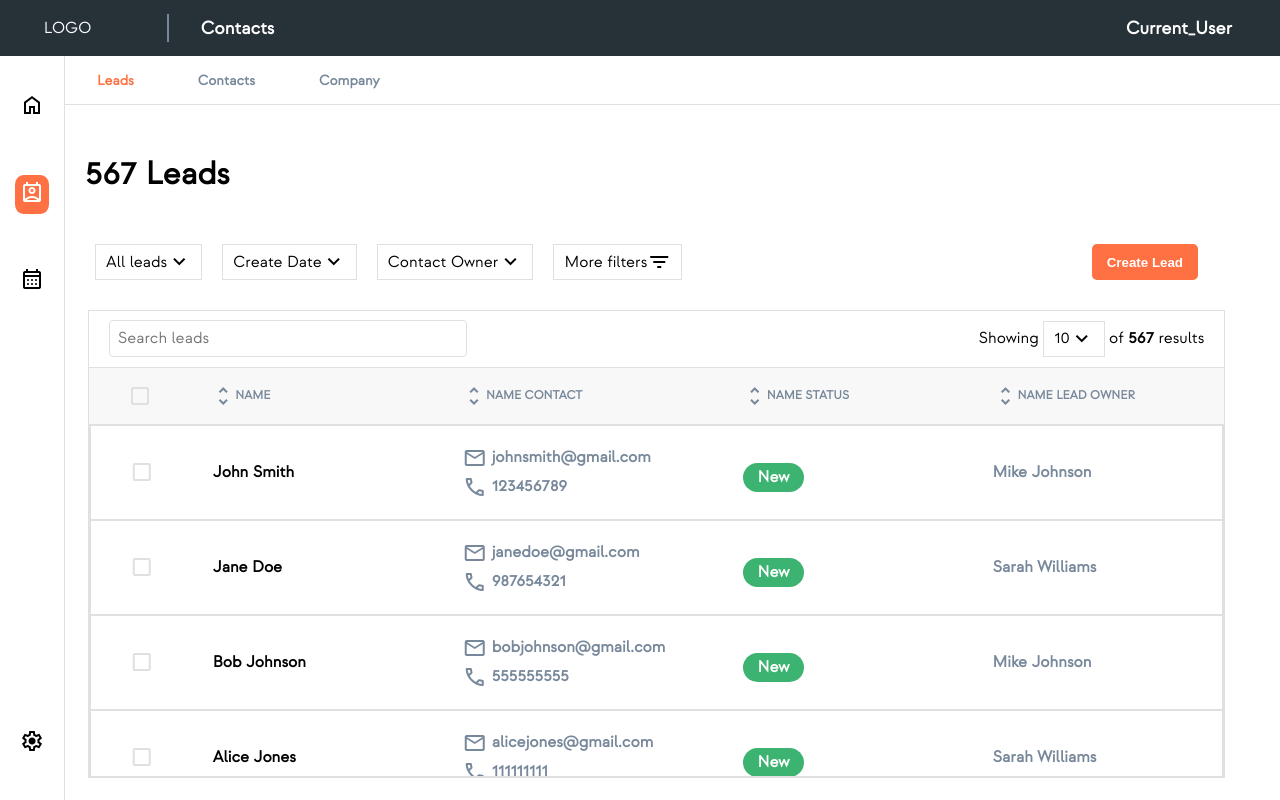
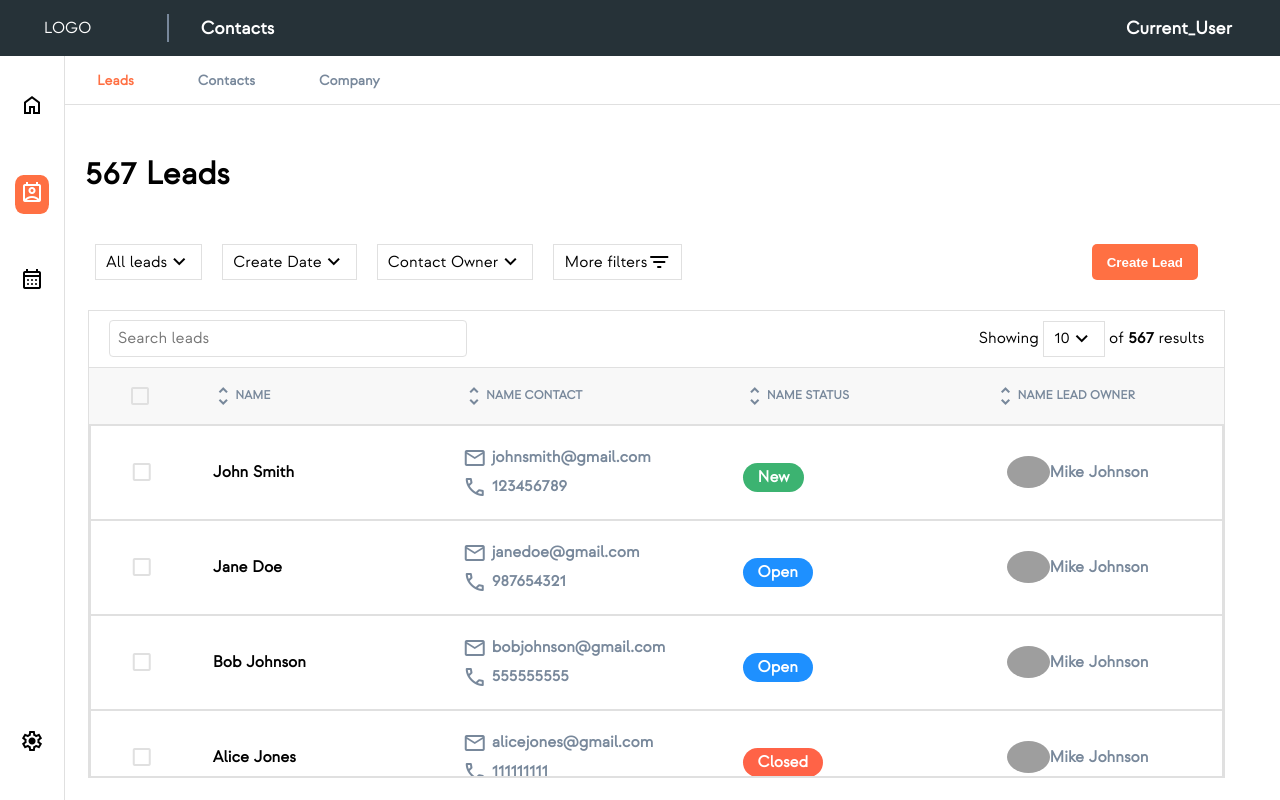
Before and after one commit to jacksonkalmbach/PipelinePro, a React (Create React App) app: page /dashboard in a window 1280 px wide. Both pictures are taken after a click on the element "perm_contact_calendar". Built offline with nearby package versions, Linux system fonts and the light colour scheme; grey boxes are pictures that could not be loaded.

Commit message:
add account exec select container

```diff
--- a/src/LEAD_DATA.json
+++ b/src/LEAD_DATA.json
@@ -6,7 +6,8 @@
       "lastName": "Smith",
       "phone": "123456789",
       "email": "johnsmith@gmail.com",
-      "leadOwner": "Mike Johnson"
+      "leadOwner": "Mike Johnson",
+      "leadStatus": "New"
     },
     {
       "id": 2,
@@ -14,7 +15,8 @@
       "lastName": "Doe",
       "phone": "987654321",
       "email": "janedoe@gmail.com",
-      "leadOwner": "Sarah Williams"
+      "leadOwner": "Sarah Williams",
+      "leadStatus": "Open"
     },
     {
       "id": 3,
@@ -22,7 +24,8 @@
       "lastName": "Johnson",
       "phone": "555555555",
       "email": "bobjohnson@gmail.com",
-      "leadOwner": "Mike Johnson"
+      "leadOwner": "Mike Johnson",
+      "leadStatus": "Open"
     },
     {
       "id": 4,
@@ -30,7 +33,8 @@
       "lastName": "Jones",
       "phone": "111111111",
       "email": "alicejones@gmail.com",
-      "leadOwner": "Sarah Williams"
+      "leadOwner": "Sarah Williams",
+      "leadStatus": "Closed"
     },
     {
       "id": 5,
@@ -38,7 +42,8 @@
       "lastName": "Brown",
       "phone": "222222222",
       "email": "michaelbrown@gmail.com",
-      "leadOwner": "Mike Johnson"
+      "leadOwner": "Mike Johnson",
+      "leadStatus": "Warm"
     },
     {
       "id": 6,
@@ -46,7 +51,8 @@
       "lastName": "Davis",
       "phone": "333333333",
       "email": "emilydavis@gmail.com",
-      "leadOwner": "Sarah Williams"
+      "leadOwner": "Sarah Williams",
+      "leadStatus": "New"
     },
     {
       "id": 7,
@@ -54,7 +60,8 @@
       "lastName": "Wilson",
       "phone": "444444444",
       "email": "danielwilson@gmail.com",
-      "leadOwner": "Mike Johnson"
+      "leadOwner": "Mike Johnson",
+      "leadStatus": "Open"
     },
     {
       "id": 8,
@@ -62,7 +69,8 @@
       "lastName": "Taylor",
       "phone": "555555555",
       "email": "jessicataylor@gmail.com",
-      "leadOwner": "Sarah Williams"
+      "leadOwner": "Sarah Williams",
+      "leadStatus": "Closed"
     },
     {
       "id": 9,
@@ -70,7 +78,8 @@
       "lastName": "Anderson",
       "phone": "666666666",
       "email": "davidanderson@gmail.com",
-      "leadOwner": "Mike Johnson"
+      "leadOwner": "Mike Johnson",
+      "leadStatus": "Warm"
     },
     {
       "id": 10,
@@ -78,7 +87,8 @@
       "lastName": "Clark",
       "phone": "777777777",
       "email": "rachelclark@gmail.com",
-      "leadOwner": "Sarah Williams"
+      "leadOwner": "Sarah Williams",
+      "leadStatus": "New"
     },
     {
       "id": 11,
@@ -86,7 +96,8 @@
       "lastName": "Walker",
       "phone": "888888888",
       "email": "brianwalker@gmail.com",
-      "leadOwner": "Mike Johnson"
+      "leadOwner": "Mike Johnson",
+      "leadStatus": "Open"
     },
     {
       "id": 12,
@@ -94,7 +105,8 @@
       "lastName": "Hall",
       "phone": "999999999",
       "email": "rebeccahall@gmail.com",
-      "leadOwner": "Sarah Williams"
+      "leadOwner": "Sarah Williams",
+      "leadStatus": "Closed"
     },
     {
       "id": 13,
@@ -102,7 +114,8 @@
       "lastName": "Garcia",
       "phone": "1010101010",
       "email": "ethangarcia@gmail.com",
-      "leadOwner": "Mike Johnson"
+      "leadOwner": "Mike Johnson",
+      "leadStatus": "Warm"
     }
   ]
 }
--- /dev/null
+++ b/src/components/employees/AccountManagerSelect.styles.scss
@@ -0,0 +1,30 @@
+@import "../../styles/variables";
+
+.ae-select-container {
+  display: flex;
+  height: 3vh;
+  width: fit-content;
+  gap: 10px;
+  align-items: center;
+  padding: 10px 15px;
+
+  .profile-pic-container {
+    height: 2rem;
+    width: 2rem;
+
+    img {
+      height: 100%;
+      width: auto;
+      object-fit: cover;
+      border-radius: 50%;
+    }
+  }
+
+  .ae-fullname {
+    display: flex;
+    font-size: 1.5vh;
+    margin: auto 0;
+    font-size: 16px;
+    color: $theme-grey;
+  }
+}
--- /dev/null
+++ b/src/components/employees/AccountManagerSelect.tsx
@@ -0,0 +1,28 @@
+import React from "react";
+
+import "./AccountManagerSelect.styles.scss";
+
+interface AccoutManagerSelectProps {
+  firstName: string;
+  lastName: string;
+  profilePic: string;
+}
+
+const AccoutManagerSelect = ({
+  firstName,
+  lastName,
+  profilePic,
+}: AccoutManagerSelectProps) => {
+  return (
+    <div className="ae-select-container">
+      <div className="profile-pic-container">
+        <img src={profilePic} alt="profile" />
+      </div>
+      <div className="ae-fullname">
+        {firstName} {lastName}
+      </div>
+    </div>
+  );
+};
+
+export default AccoutManagerSelect;
--- a/src/components/lead-row-item/LeadRowItem.tsx
+++ b/src/components/lead-row-item/LeadRowItem.tsx
@@ -3,6 +3,7 @@ import LeadRowStatus from "../lead-row-status/LeadRowStatus";
 import { useSelector } from "react-redux";
 
 import "./LeadRowItem.styles.scss";
+import AccoutManagerSelect from "../employees/AccountManagerSelect";
 
 interface LeadRowItemProps {
   firstName: string;
@@ -10,6 +11,7 @@ interface LeadRowItemProps {
   email: string;
   phone: string;
   owner: string;
+  status: string;
 }
 
 const LeadRowItem = ({
@@ -18,6 +20,7 @@ const LeadRowItem = ({
   email,
   phone,
   owner,
+  status,
 }: LeadRowItemProps) => {
   const [isSelected, setisSelected] = useState(false);
   const checkAll = useSelector((state: any) => state.selectAllLeads.value);
@@ -58,9 +61,15 @@ const LeadRowItem = ({
         </div>
       </div>
       <div className="lead-row-item__status">
-        <LeadRowStatus status="New" />
+        <LeadRowStatus status={status} />
       </div>
-      <div className="lead-row-item__owner">{owner}</div>
+      <div className="lead-row-item__owner">
+        <AccoutManagerSelect
+          firstName="Mike"
+          lastName="Johnson"
+          profilePic="https://www.eikonphoto.com/wp-content/uploads/2017/03/male-headshot-e1515783468636.jpg"
+        />
+      </div>
     </div>
   );
 };
--- a/src/containers/lead-container/Leads.tsx
+++ b/src/containers/lead-container/Leads.tsx
@@ -3,7 +3,7 @@ import LeadRowItem from "../../components/lead-row-item/LeadRowItem";
 
 import "./Leads.styles.scss";
 import LeadsData from "../../LEAD_DATA.json";
-import { useDispatch, useSelector } from "react-redux";
+import { useDispatch } from "react-redux";
 import { setSelectAllLeads } from "../../store/reducers/leads/selectAllLeadsSlice";
 import FilterAddLead from "../../components/filter-add-leads/FilterAddLeads";
 import CreateLead from "../../components/create-lead/CreateLead";
@@ -14,7 +14,7 @@ const Leads = () => {
   const placeholders = [];
 
   for (let i = 0; i < 10; i++) {
-    placeholders.push(<LeadRowItemPlaceholder />);
+    placeholders.push(<LeadRowItemPlaceholder key={i} />);
   }
 
   const leadCount = 567;
@@ -87,8 +87,15 @@ const Leads = () => {
         <div className="leads-list">
           {dataLoad
             ? leads.map((lead: any) => {
-                const { id, firstName, lastName, email, phone, leadOwner } =
-                  lead;
+                const {
+                  id,
+                  firstName,
+                  lastName,
+                  email,
+                  phone,
+                  leadOwner,
+                  leadStatus,
+                } = lead;
                 return (
                   <LeadRowItem
                     key={id}
@@ -97,6 +104,7 @@ const Leads = () => {
                     email={email}
                     phone={phone}
                     owner={leadOwner}
+                    status={leadStatus}
                   />
                 );
               })
```
Also changed, not shown: src/AE_DATA.json (added, +18 -0 lines).
